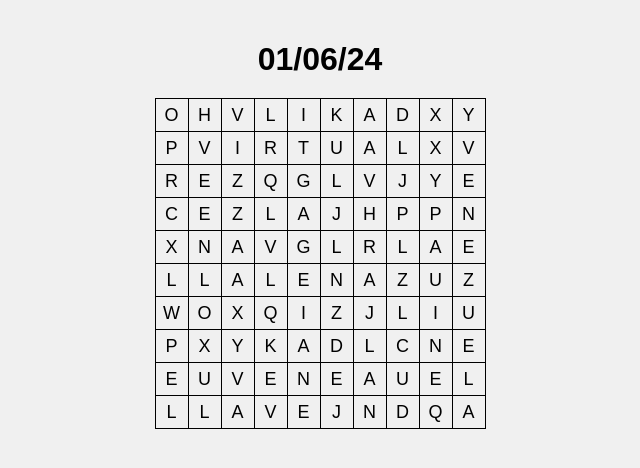
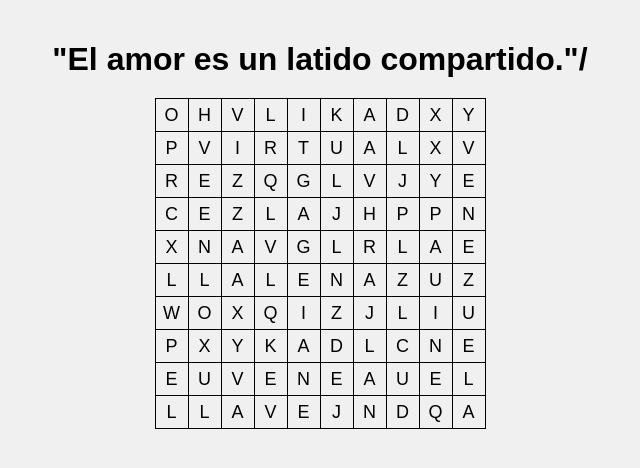
Before and after one commit to Axl-Algorithm/Axl-Algorithm.github.io, a plain HTML site: page index.html in a window 1280 px wide. Shown: the whole page, without its empty margins (320-960 px from the left). Drawn offline with Linux system fonts and the light colour scheme.

Commit message:
Update index.html

```diff
--- a/index.html
+++ b/index.html
@@ -7,7 +7,7 @@
     <link rel="stylesheet" href="styles.css">
 </head>
 <body>
-    <h1>01/06/24</h1>
+    <h1>"El amor es un latido compartido."/</h1>
     <div id="wordsearch-container">
         <table id="wordsearch"></table>
     </div>
```
